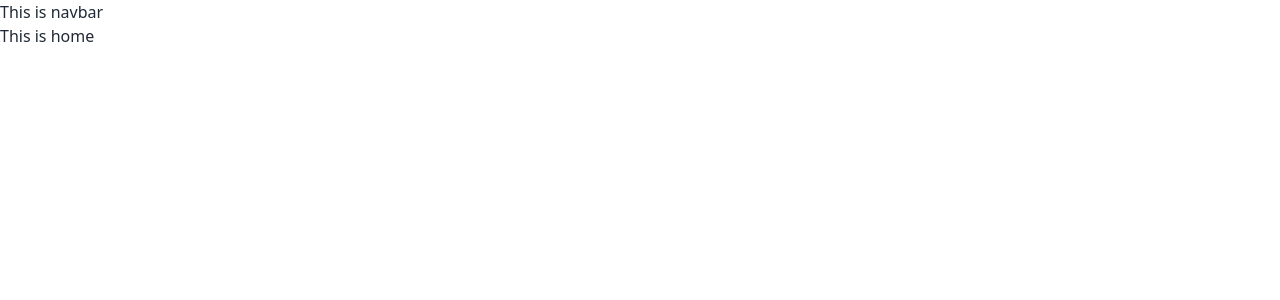
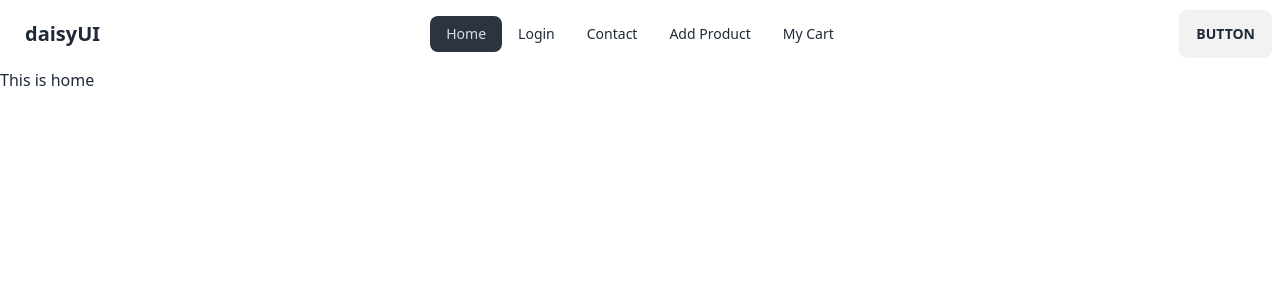
Before and after one commit to alfaz08/brand-shop-client-side, a React (Vite) app: page / in a window 1280 px wide. Shown: the top 300 px of the page. Built offline with nearby package versions, Linux system fonts and the light colour scheme.

Commit message:
navbar is added

```diff
--- a/src/Layout/MainLayout.jsx
+++ b/src/Layout/MainLayout.jsx
@@ -2,7 +2,7 @@
 import { Outlet } from "react-router-dom";
 const MainLayout = () => {
   return (
-    <div>
+    <div className="container mx-auto">
       <Navbar></Navbar>
       <Outlet></Outlet>
     </div>
--- a/src/components/Navbar/Navbar.jsx
+++ b/src/components/Navbar/Navbar.jsx
@@ -1,9 +1,41 @@
+import { NavLink } from "react-router-dom";
+
+const Navbar = () => {
+
+ const navLinks = <>
+   <li><NavLink   to="/">Home</NavLink></li>
+   <li><NavLink to="/login">Login</NavLink></li>
+   <li><NavLink to="/contact">Contact</NavLink></li>
+   <li><NavLink to="/product">Add Product</NavLink></li>
+    <li><NavLink to="/cart">My Cart</NavLink></li>
+ </>
 
 
-const Navbar = () => {
+
+
   return (
     <div>
-      <h2>This is navbar</h2>
+      <div className="navbar bg-base-100">
+  <div className="navbar-start">
+    <div className="dropdown">
+      <label tabIndex={0} className="btn btn-ghost lg:hidden">
+        <svg xmlns="http://www.w3.org/2000/svg" className="h-5 w-5" fill="none" viewBox="0 0 24 24" stroke="currentColor"><path strokeLinecap="round" strokeLinejoin="round" strokeWidth="2" d="M4 6h16M4 12h8m-8 6h16" /></svg>
+      </label>
+      <ul tabIndex={0} className="menu menu-sm dropdown-content mt-3 z-[1] p-2 shadow bg-base-100 rounded-box w-52">
+       {navLinks}
+      </ul>
+    </div>
+    <a className="btn btn-ghost normal-case text-xl">daisyUI</a>
+  </div>
+  <div className="navbar-center hidden lg:flex">
+    <ul className="menu menu-horizontal px-1">
+      {navLinks}
+    </ul>
+  </div>
+  <div className="navbar-end">
+    <a className="btn">Button</a>
+  </div>
+</div>
     </div>
   );
 };
```
